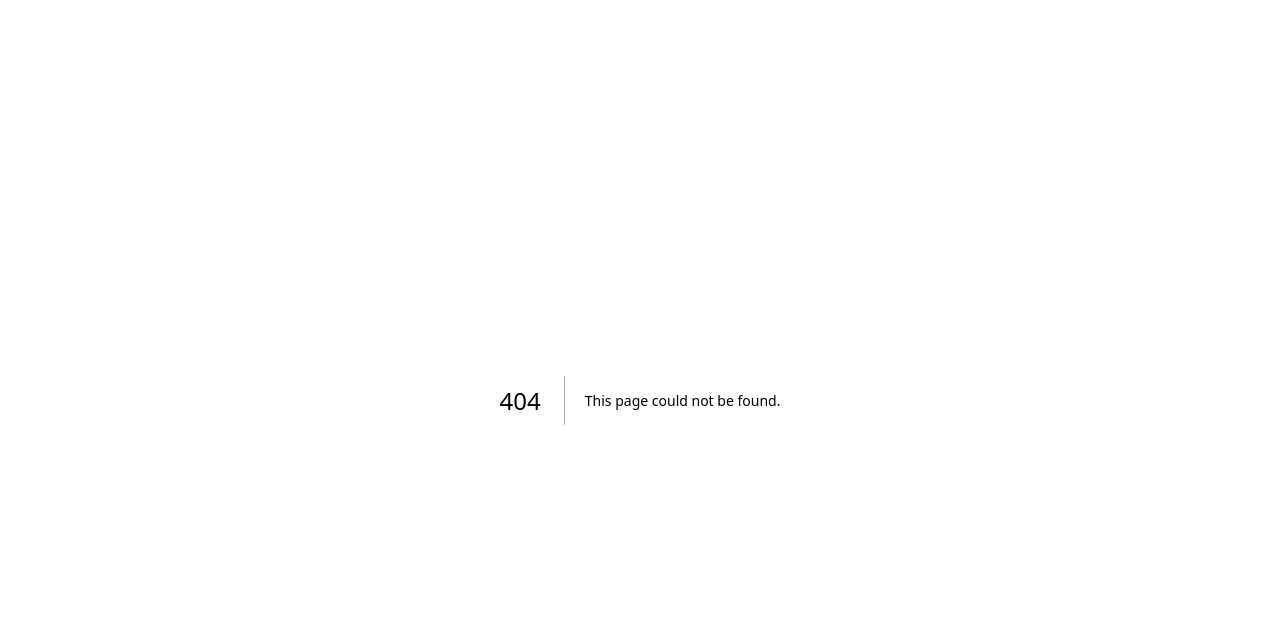
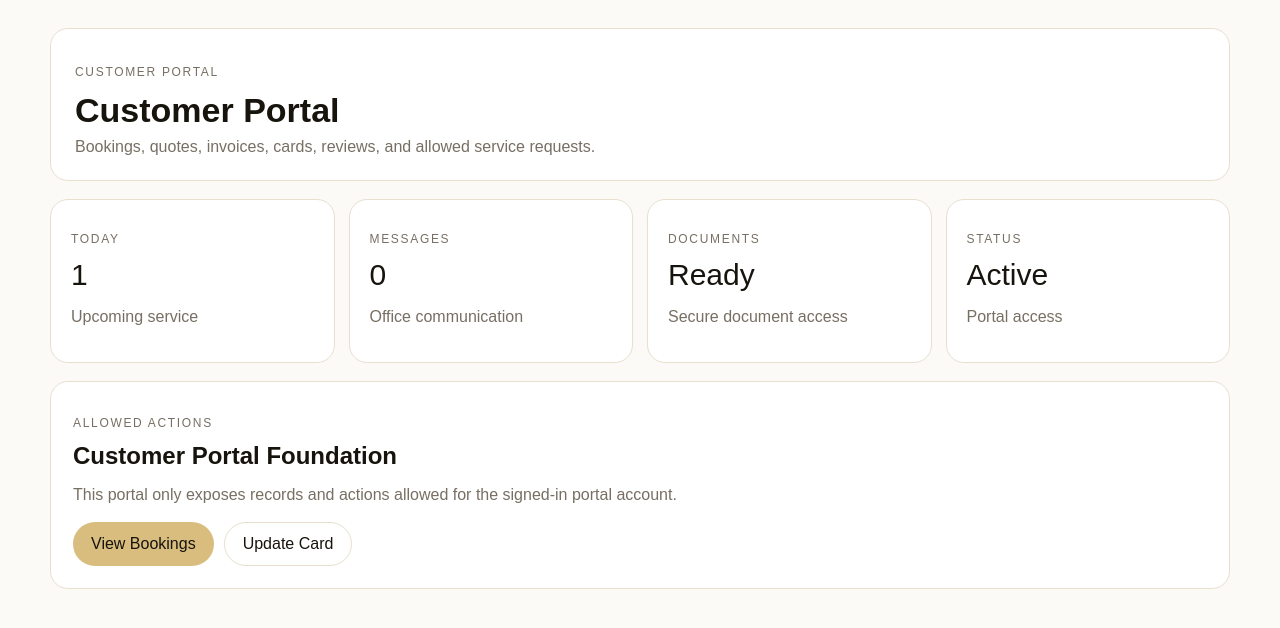
Before and after one commit to 360jarvis/JARVISV4, a Next.js app: page /portal/customer in a window 1280 px wide. Before the commit this address had no page. Shown: the top 628 px of the page. Built offline with nearby package versions, Linux system fonts and the light colour scheme.

Commit message:
Add customer portal route

```diff
--- /dev/null
+++ b/app/portal/customer/page.tsx
@@ -0,0 +1,6 @@
+import PortalShell from '../../../components/PortalShell';
+import PortalHome from '../../../components/PortalHome';
+
+export default function CustomerPortalPage() {
+  return <PortalShell portalType="Customer" title="Customer Portal" subtitle="Bookings, quotes, invoices, cards, reviews, and allowed service requests."><PortalHome portalType="Customer" /></PortalShell>;
+}
```
